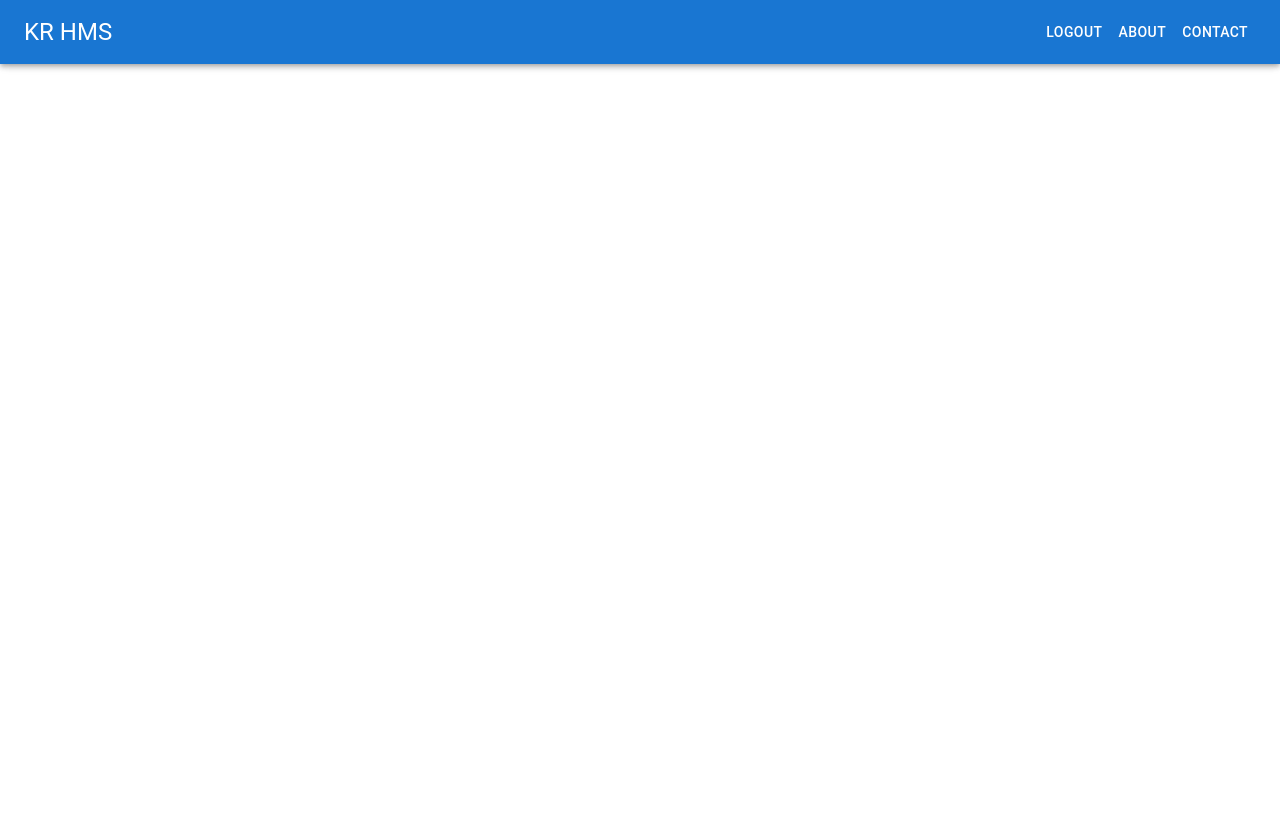
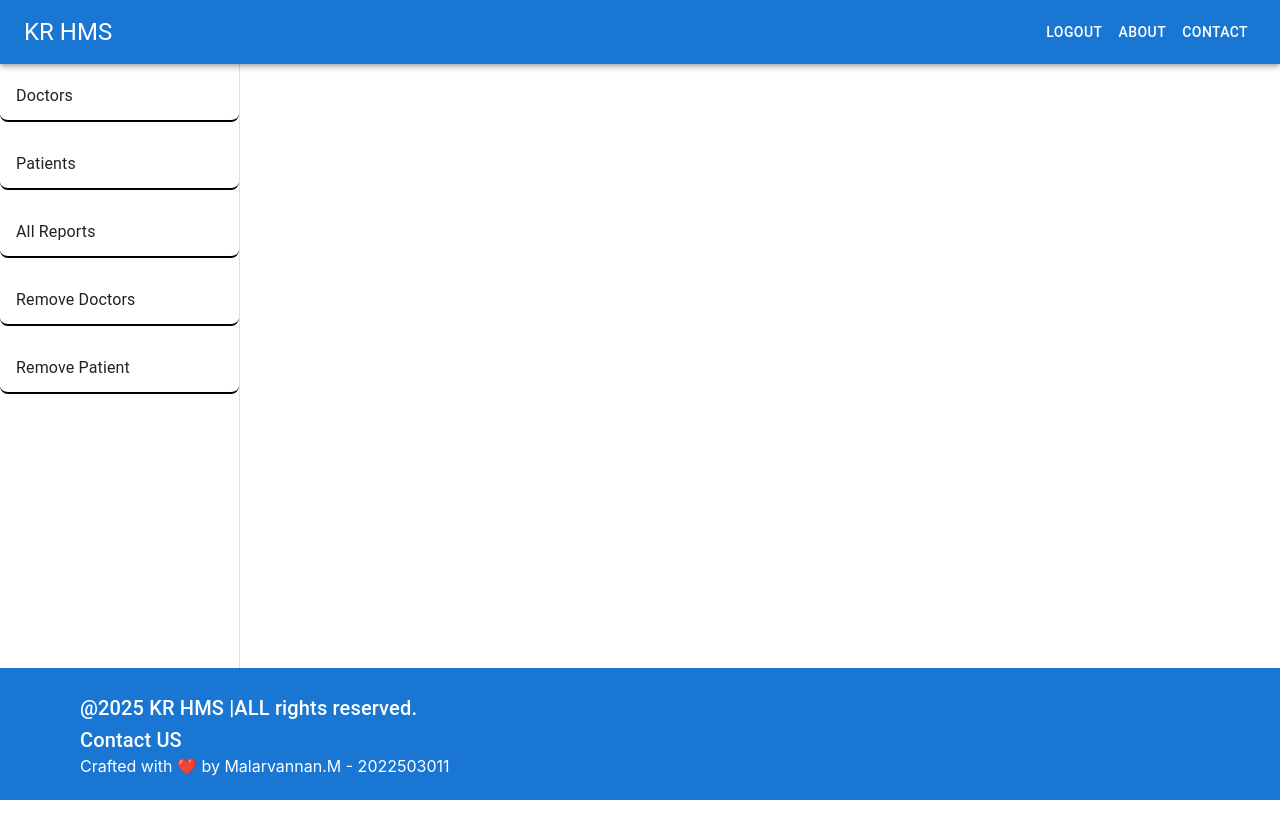
Before and after one commit to Kishore-reigns/HMS, a React (Create React App) app: page /admin in a window 1280 px wide. Shown: the top 838 px of the page. Before the commit the page ends 800 px from the top, so only its background shows below. Built offline with nearby package versions, Linux system fonts and the light colour scheme.

Commit message:
added sidebar in admin

```diff
--- /dev/null
+++ b/src/components/SIdeBar/AdminSideBar.jsx
@@ -0,0 +1,63 @@
+import React, { useState } from 'react';
+import { Drawer, List, ListItem, ListItemText, Box, Typography } from '@mui/material';
+
+const AdminSideBar = () => {
+    const [selectedIndex, setSelectedIndex] = useState(0);
+
+    const handleButtonClick = (index) => {
+        console.log(index)
+        setSelectedIndex(index);
+    };
+
+    return (
+        <Drawer
+            sx={{
+                width: 240,
+                flexShrink: 0,
+                '& .MuiDrawer-paper': {
+                    width: 240,
+                    boxSizing: 'border-box',
+                    marginTop: '64px',
+                    height: 'calc(100vh - 64px)',
+
+                },
+            }}
+            variant="permanent"
+            anchor="left"
+        >
+            <Box sx={{ overflow: 'auto' }}>
+                <List>
+                    {['Doctors', 'Patients', 'All Reports','Remove Doctors','Remove Patient'].map((text, index) => (
+                        <ListItem
+                            button
+                            key={text}
+                            selected={selectedIndex === index}
+                            onClick={() => handleButtonClick(index)}
+                            sx={{
+                                '&.Mui-selected': {
+                                    backgroundColor: 'primary.light',
+                                    '&:hover': {
+                                        backgroundColor: '#2980b9',
+                                    }
+                                },
+                                '&:hover':{
+                                    backgroundColor: '#34495e',
+                                    color: '#ecf0f1',
+                                    transition: 'all 0.3s ease',
+                                },
+                                borderRadius: '8px',
+                                marginBottom: '18px',
+                                borderBottom: '2px solid black',
+
+                            }}
+                        >
+                            <ListItemText primary={text} sx={{fontWeight : 'bold'}} />
+                        </ListItem>
+                    ))}
+                </List>
+            </Box>
+        </Drawer>
+    );
+};
+
+export default AdminSideBar;
--- a/src/pages/Admin.jsx
+++ b/src/pages/Admin.jsx
@@ -1,6 +1,10 @@
 
 import NonHomeNav from '../components/Header_Footer/NonHomeNav'
 import React, {useEffect , useState} from 'react'
+import {Box} from '@mui/material'
+import AllFooter from '../components/Header_Footer/AllFooter';
+import AdminSideBar from '../components/SIdeBar/AdminSideBar';
+
 
 const Admin = () => {
 
@@ -16,14 +20,38 @@ const Admin = () => {
 
 
     <>
-     <NonHomeNav/>
-      <div>
-        <h1> Admin</h1>
-      </div>
+      <NonHomeNav />
+      <Box sx={{ display: 'flex', pt :'64px'}}>
 
-      <div>
-        <h5>{user}</h5>
-      </div>
+      <Box sx={{
+          width: 240,
+          flexShrink: 0,
+          marginTop: '64px',
+          height: 'calc(100vh - 64px)',
+          position: 'sticky',
+          top: 0,
+          overflow:'auto'
+        }}>
+          <AdminSideBar/>
+        </Box>
+
+
+        <Box
+          component="main"
+          sx={{
+            flexGrow: 1,
+            bgcolor: 'background.default',
+            p: 3,
+          }}
+        >
+
+
+
+
+        </Box>
+
+      </Box>
+      <AllFooter/>
     </>
 
   )
```
